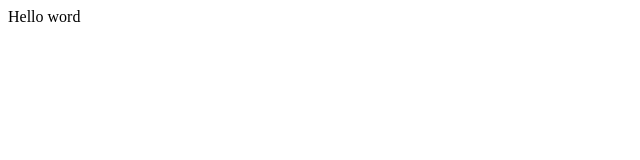
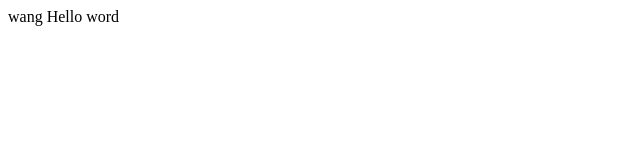
Before and after one commit to 13081612330/two, a plain HTML site: page index.html in a window 1280 px wide. Shown: the full height of the page, 0-640 px from the left. Drawn offline with Linux system fonts and the light colour scheme.

Commit message:
update index.html

```diff
--- a/index.html
+++ b/index.html
@@ -7,6 +7,10 @@
     <title>Document</title>
 </head>
 <body>
-    <div>Hello word</div>
+    <div>
+        wang
+        Hello word
+
+    </div>
 </body>
 </html>
```
